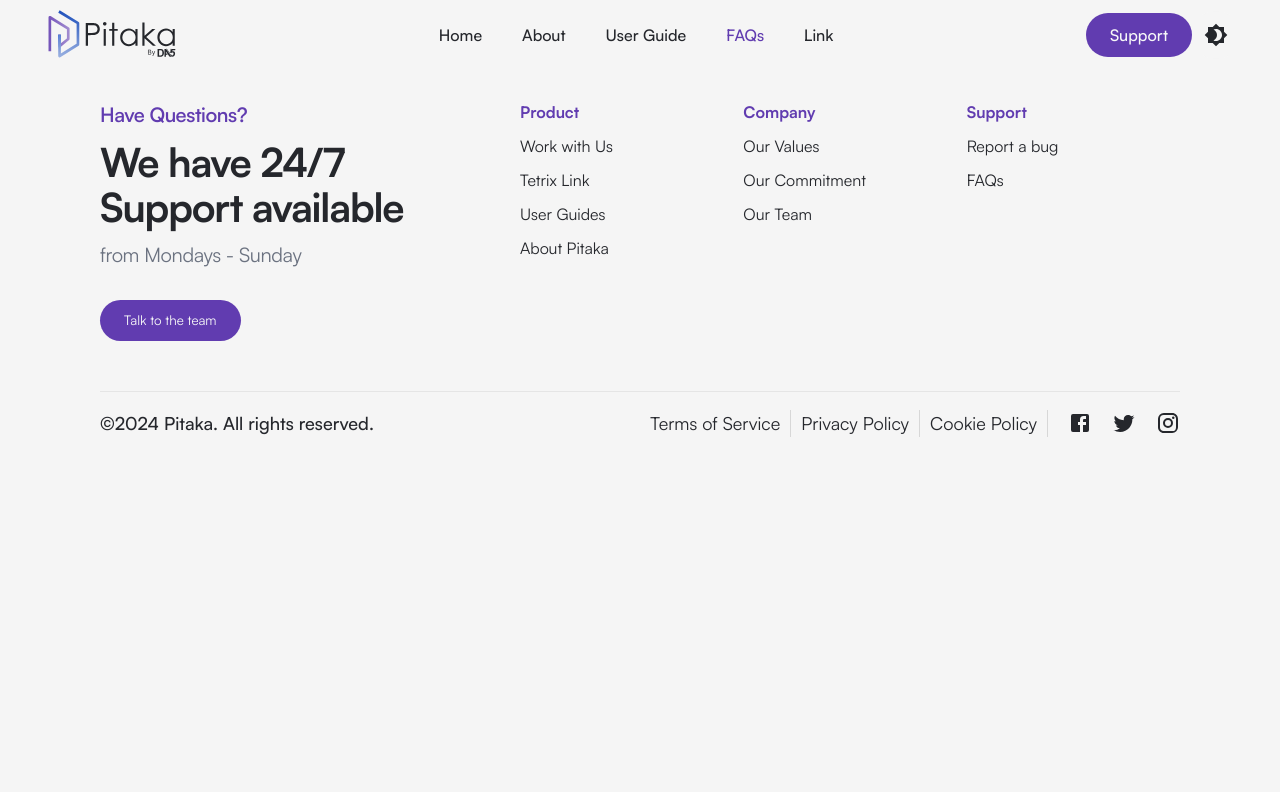
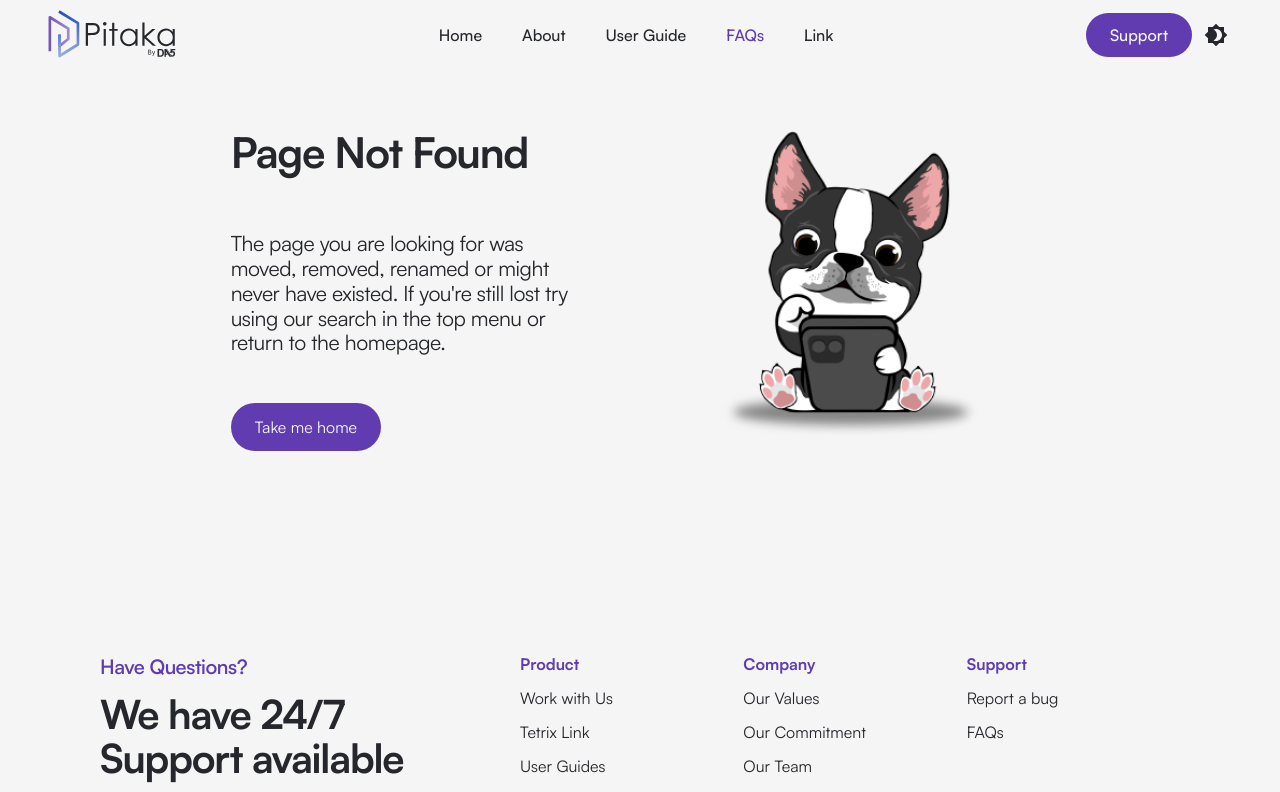
Before and after one commit to TetrixDeveloper/pitaka-web, a React (Vite) app: page /faqs in a window 1280 px wide. Shown: the top 792 px of the page. Built offline with nearby package versions, Linux system fonts and the light colour scheme.

Commit message:
404 page.

```diff
--- a/src/assets/images/index.tsx
+++ b/src/assets/images/index.tsx
@@ -14,3 +14,4 @@
 export { default as SendMoney } from './Send Money.png';
 export { default as ConfirmSendMoney } from './Send Money Confirmation.png';
 export { default as CompleteSendMoney } from './Send Money Complete.png';
+export { default as EdLogo } from './ed.png';
--- a/src/main.tsx
+++ b/src/main.tsx
@@ -10,6 +10,7 @@
 import Home from "./routes/home";
 import UserGuide from "./routes/user-guides";
 import Footer from "./components/Footer";
+import NotFound from "./routes/not-found";
 
 const App = () => {
   const [currentTheme, setCurrentTheme] = useState(
@@ -32,6 +33,7 @@
         <Routes>
           <Route path="/" element={<Home />} />
           <Route path="/guides" element={<UserGuide />} />
+          <Route path="*" element={<NotFound />} />
         </Routes>
         <Footer />
       </Router>
--- a/src/routes/home/components/Promos.tsx
+++ b/src/routes/about/components/Promos.tsx
@@ -1,6 +1,6 @@
 import styled from "styled-components";
 import { PromosImage } from "@/assets/icons";
-import { DownloadButtonData } from "./constants";
+import { DownloadButtonData } from "@/components/constants";
 
 const PromosContainer = styled.div`
   display: flex;
--- a/src/routes/user-guides/index.tsx
+++ b/src/routes/guides/index.tsx
@@ -22,10 +22,7 @@
 const UserGuideContainer = styled.div`
   display: flex;
   flex-direction: column;
-  justify-content: center;
-  align-items: center;
-  text-align: center;
-  margin-top: 70px;
+  padding: 70px;
 `;
 
 const InnerFrame = styled.div`
@@ -211,7 +208,13 @@
   return (
     <UserGuideContainer>
       <InnerFrame>
-        <BreadcrumbNav />
+        <BreadcrumbNav
+          items={[
+            { link: '/', label: '' },
+            { link: '/faqs', label: 'User Guide' },
+            { link: '/faqs', label: 'How to Add Money and Send Cash with Pitaka', isActive: true },
+          ]}
+        />
         <HowToContainer>
           <HowToTitle>How to</HowToTitle>
         </HowToContainer>
--- /dev/null
+++ b/src/routes/not-found/index.tsx
@@ -0,0 +1,114 @@
+import styled from 'styled-components';
+import { EdLogo } from '@/assets/images';
+
+const PageContainer = styled.div`
+  display: flex;
+  flex-direction: column;
+  align-items: center;
+  padding: 40px;
+
+  @media (min-width: 768px) {
+    padding: 100px;
+  }
+`;
+
+const ContentWrapper = styled.div`
+  display: flex;
+  align-items: center;
+  gap: 128.711px;
+
+  @media (min-width: 768px) {
+    flex-direction: row;
+    flex: 1;
+    justify-content: space-between;
+    align-items: flex-start;
+  }
+`;
+
+const Title = styled.h1`
+  color: var(--Color-text-primary, #25272C);
+  font-family: "Satoshi-Variable";
+  font-size: 42.2px;
+  font-style: normal;
+  font-weight: 700;
+  line-height: 112%; /* 47.265px */
+  letter-spacing: -1.266px;
+`;
+
+const Subtitle = styled.h2`
+  color: var(--Color-text-primary, #25272C);
+  font-family: "Satoshi-Variable";
+  font-size: 21.1px;
+  font-style: normal;
+  font-weight: 400;
+  line-height: 24.793px; /* 117.5% */
+  letter-spacing: -0.422px;
+`;
+
+const Image = styled.img`
+  width: 300px;
+  height: auto;
+`;
+
+const LeftContent = styled.div`
+  display: flex;
+  flex-direction: column;
+  align-items: center;
+  gap: 39.035px;
+
+  @media (min-width: 768px) {
+    display: flex;
+    flex: 1;
+    flex-direction: column;
+    align-items: flex-start;
+    gap: var(--Main-System-10px, 10px);
+    max-width: 390px;
+  }
+`;
+
+
+const RightContent = styled.div`
+  display: flex;
+  flex: 1;
+  flex-direction: row;
+  align-items: flex-start;
+  gap: var(--Main-System-10px, 10px);
+`;
+
+
+const HomeButton = styled.a`
+  text-decoration: none;
+  margin: 20px 10px 0 0;
+  padding: 12px 24px;
+  border-radius: 70px;
+  background: var(--Color-main-button-background, #613cb0);
+  border: none;
+  cursor: pointer;
+  display: flex;
+  transition: background 0.3s ease;
+  color: var(--Color-main-button-text, #f7f8f8);
+  font-family: Satoshi-Variable;
+
+  &:hover {
+    background: var(--Color-main-button-background-hover, #4d2f8a);
+  }
+`;
+
+const NotFound = () => {
+  return (
+    <PageContainer>
+      <ContentWrapper>
+        <LeftContent>
+          <Title>Page Not Found</Title>
+          <Subtitle>The page you are looking for was moved, removed, renamed or might never have existed. If you're still lost try using our search in the top menu or return to the homepage.</Subtitle>
+          <HomeButton href='/'>Take me home</HomeButton>
+        </LeftContent>
+        <RightContent>
+          <Image src={EdLogo} alt="Dog with sign" />
+        </RightContent>
+      </ContentWrapper>
+    </PageContainer>
+  );
+};
+
+export default NotFound;
```
Also changed, not shown: src/assets/images/ed.png (added), src/routes/about/components/WhyPitaka.tsx (renamed from src/routes/home/components/WhyPitaka.tsx), src/routes/guides/components/Stepper.tsx (renamed from src/routes/user-guides/components/Stepper.tsx).
